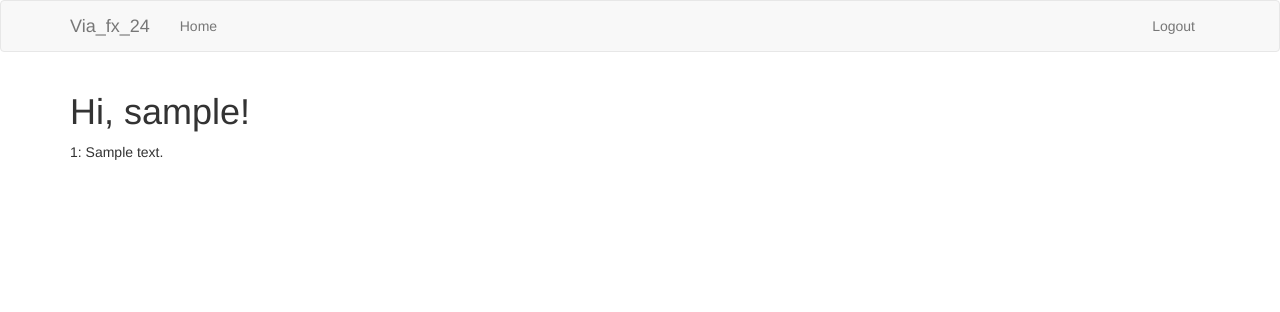
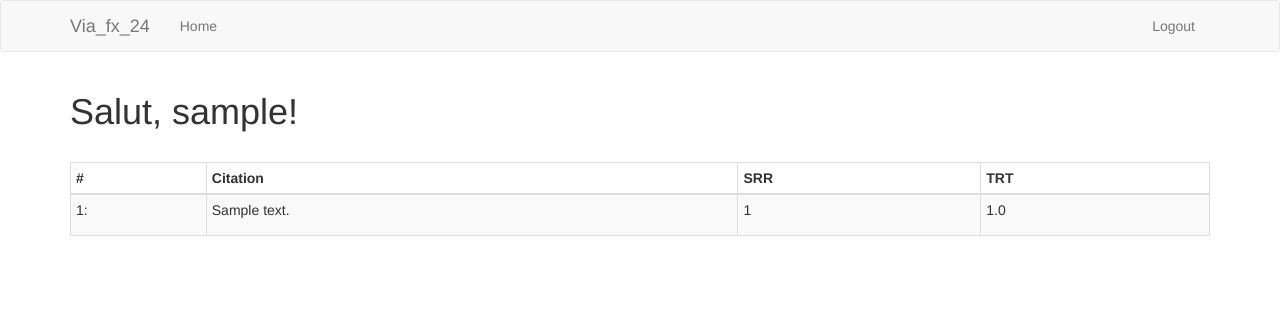
Before and after one commit to viafx24/microblog-0.8, a Flask app: page / in a window 1280 px wide. Shown: the top 312 px of the page. Run offline with Flask 2, Linux system fonts and the light colour scheme; a user stored in the database is signed in; tables that the repository leaves empty hold one stand-in row (values such as "Sample post"); some libraries are stand-ins or nearby versions.

Commit message:
before removing p

```diff
--- /dev/null
+++ b/app/templates/_post.html
@@ -0,0 +1,26 @@
+<table class="table table-striped table-bordered table-hover table-condensed">
+    <thead>
+        <tr>
+            <th>#</th>
+            <th>Citation</th>
+            <th>SRR</th>
+            <th>TRT</th>
+        </tr>
+    </thead>
+    <tbody>
+        <tr>
+            <td>
+                <p>{{ citation.number }}:</p>
+            </td>
+            <td>
+                <p>{{ citation.text}}</p>
+            </td>
+            <td>
+                <p>{{ citation.SRR}}</p>
+            </td>
+            <td>
+                <p>{{ citation.TRT}}</p>
+            </td>
+        </tr>
+    </tbody>
+</table>
--- a/app/templates/index.html
+++ b/app/templates/index.html
@@ -1,8 +1,10 @@
 {% extends "base.html" %}
 
 {% block app_content %}
-    <h1>Hi, {{ current_user.username }}!</h1>
+<h1>Salut, {{ current_user.username }}!</h1>
+
     {% for citation in citations %}
-    <div><p>{{ citation.number }}: {{ citation.text}}</p></div>
+        {% include '_post.html' %}
     {% endfor %}
+
 {% endblock %}
```
Also changed, not shown: 1 other file.
